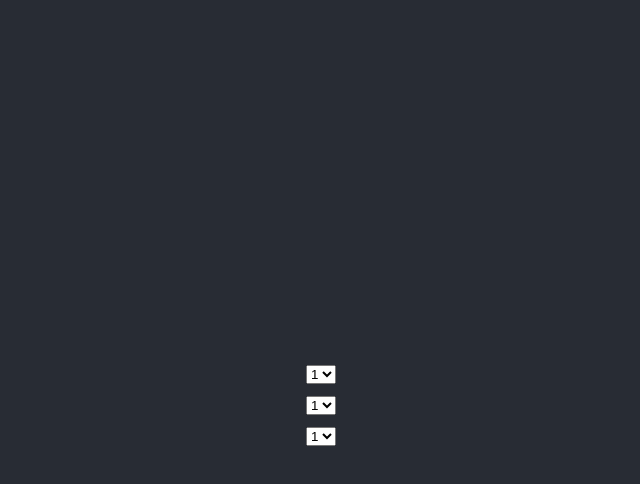
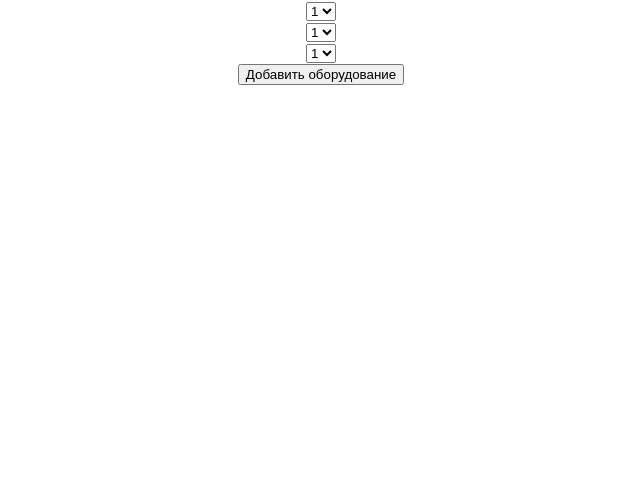
Before and after one commit to AvenMerk/storefix, a React (Create React App) app: page / in a window 1280 px wide. Shown: the top 484 px of the page, without its empty margins (319-959 px from the left). Built offline with nearby package versions, Linux system fonts and the light colour scheme.

Commit message:
add button to app.js

```diff
--- a/src/App.js
+++ b/src/App.js
@@ -1,16 +1,18 @@
 import React, { Component } from 'react';
 import './App.css';
 import Field from './components/field.js';
+import Button from './components/button.js';
+
+const buttonName = 'Добавить оборудование';
 
 class App extends Component {
   render() {
     return (
       <div className="App">
-        <header className="App-header">
             <Field />
             <Field />
             <Field />
-        </header>
+            <Button buttonName={buttonName} />
       </div>
     );
   }
```
